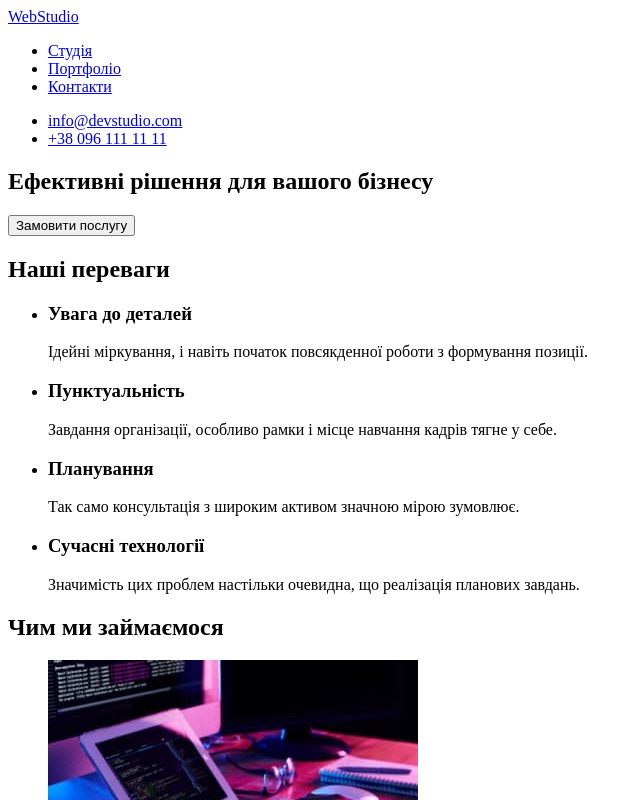
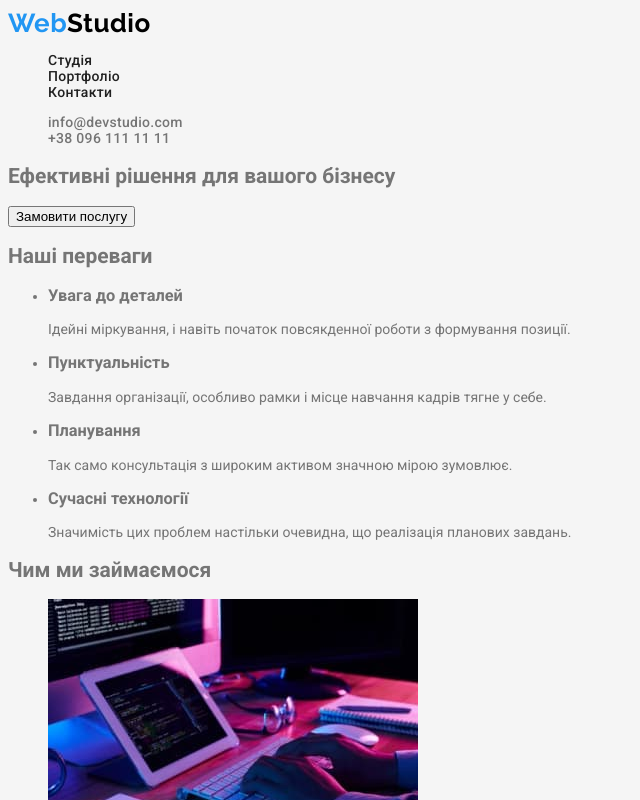
Before and after one commit to ivanpanteliuk/goit-markup-hw-02, a plain HTML site: page index.html in a window 1280 px wide. Shown: the top 800 px of the page, without its empty margins (0-640 px from the left). Drawn offline with Linux system fonts and the light colour scheme.

Commit message:
Додає сторінку портфоліо і стилі хедера

```diff
--- /dev/null
+++ b/css/styles.css
@@ -0,0 +1,85 @@
+:root {
+  --primary-text-color: #757575;
+  --title-text-color: #212121;
+  --accent-color: #2196f3;
+  --logo-color: #000;
+  --hero-footer-background-color: #2f303a;
+  --main-background-color: #f5f5f5;
+  --our-team-section-background: #f5f4fa;
+  --primary-white-color: #fff;
+}
+body {
+  background-color: var(--main-background-color);
+  color: var(--primary-text-color);
+  font-family: 'Roboto', sans-serif;
+  font-size: 14px;
+  font-weight: 400;
+}
+
+/* List styles */
+
+.list {
+  list-style: none;
+}
+
+/* Link styles */
+
+.link {
+  text-decoration: none;
+}
+
+/* Logo styles */
+
+.logo-1 {
+  color: var(--accent-color);
+  font-family: 'Raleway', sans-serif;
+  font-weight: 700;
+  font-size: 26px;
+  letter-spacing: 0.5px;
+  line-height: 1.2;
+}
+
+.logo-2 {
+  color: var(--logo-color);
+  font-family: 'Raleway', sans-serif;
+  font-weight: 700;
+  font-size: 26px;
+  letter-spacing: 0.5px;
+  line-height: 1.2;
+}
+
+/* Site nav */
+
+.site-nav .link {
+  color: var(--title-text-color);
+}
+
+.site-nav {
+  font-weight: 500;
+  line-height: 1.14;
+  letter-spacing: 0.3px;
+}
+
+.site-nav .link:hover,
+.site-nav .link:focus {
+  color: var(--accent-color);
+}
+
+/* Contacts nav  */
+
+.contacts-nav .contact-link {
+  color: var(--primary-text-color);
+}
+
+.contacts-nav .contact-link:hover,
+.contacts-nav .contact-link:focus {
+  color: var(--accent-color);
+}
+
+.contacts-nav {
+  font-weight: 500;
+  line-height: 1.14;
+  letter-spacing: 0.3px;
+}
+
+/* Hero styles */
--- a/index.html
+++ b/index.html
@@ -5,38 +5,39 @@
     <meta http-equiv="X-UA-Compatible" content="IE=edge" />
     <meta name="viewport" content="width=device-width, initial-scale=1.0" />
     <title lang="en">WebStudio</title>
+    <link rel="stylesheet" href="./css/styles.css" />
+    <link rel="preconnect" href="https://fonts.googleapis.com" />
+    <link rel="preconnect" href="https://fonts.gstatic.com" crossorigin />
+    <link
+      href="https://fonts.googleapis.com/css2?family=Raleway:wght@700&family=Roboto:wght@400;500;700;900&display=swap"
+      rel="stylesheet"
+    />
   </head>
   <body>
     <header>
       <nav>
-        <a href="./index.html" lang="en">Web<span>Studio</span></a>
-        <ul>
-          <li>
-            <a href="./index.html"> Студія </a>
-          </li>
-          <li>
-            <a href="./portfolio.html">Портфоліо</a>
-          </li>
-          <li>
-            <a href="#">Контакти</a>
-          </li>
+        <a href="./index.html" lang="en" class="logo-1 link"
+          >Web<span class="logo-2">Studio</span>
+        </a>
+        <ul class="site-nav list">
+          <li><a href="./index.html" class="link"> Студія </a></li>
+          <li><a href="./portfolio.html" class="link">Портфоліо</a></li>
+          <li><a href="#" class="link">Контакти</a></li>
         </ul>
       </nav>
-      <ul>
+      <ul class="contacts-nav list">
         <li>
-          <a href="mailto:info@devstudio.com">info@devstudio.com</a>
+          <a href="mailto:info@devstudio.com" class="contact-link link">info@devstudio.com</a>
         </li>
-        <li>
-          <a href="tel:+380961111111">+38 096 111 11 11</a>
-        </li>
+        <li><a href="tel:+380961111111" class="contact-link link">+38 096 111 11 11</a></li>
       </ul>
     </header>
     <main>
-      <section>
-        <h1>Ефективні рішення для вашого бізнесу</h1>
+      <section class="hero">
+        <h1 class="hero-title">Ефективні рішення для вашого бізнесу</h1>
         <button type="button">Замовити послугу</button>
       </section>
-      <section>
+      <section class="section">
         <h2>Наші переваги</h2>
         <ul>
           <li>
```
Also changed, not shown: portfolio.html (renamed from portfolip.html, +17 -30 lines).
